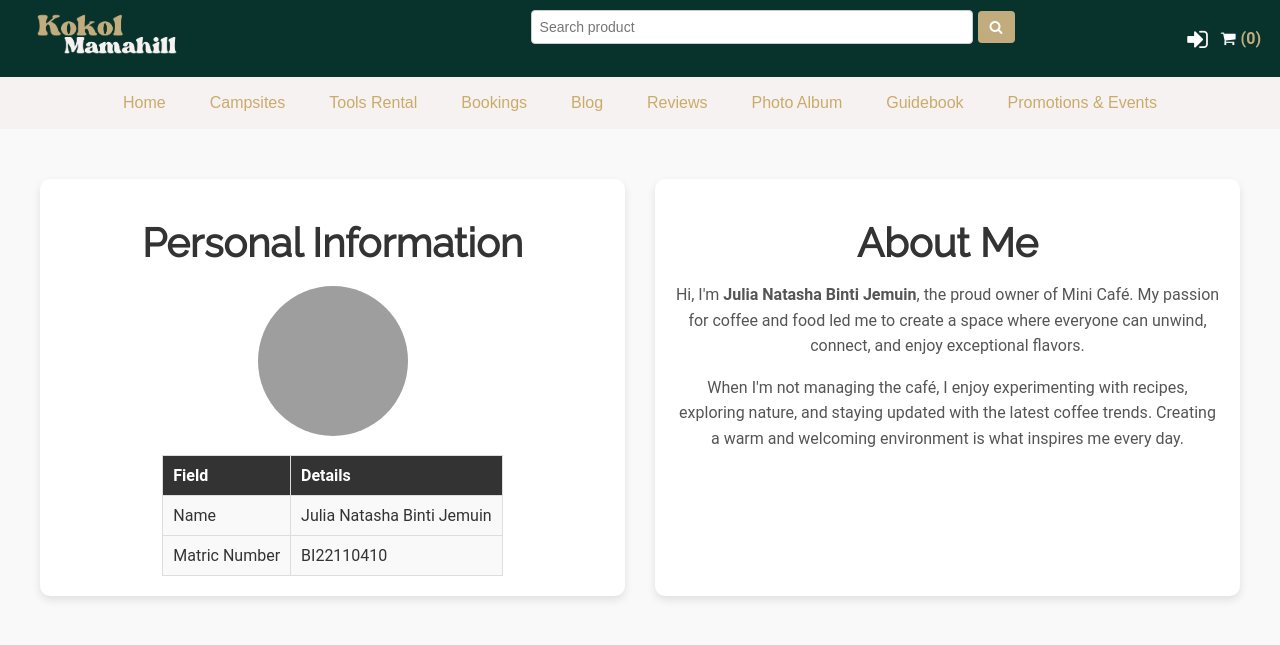
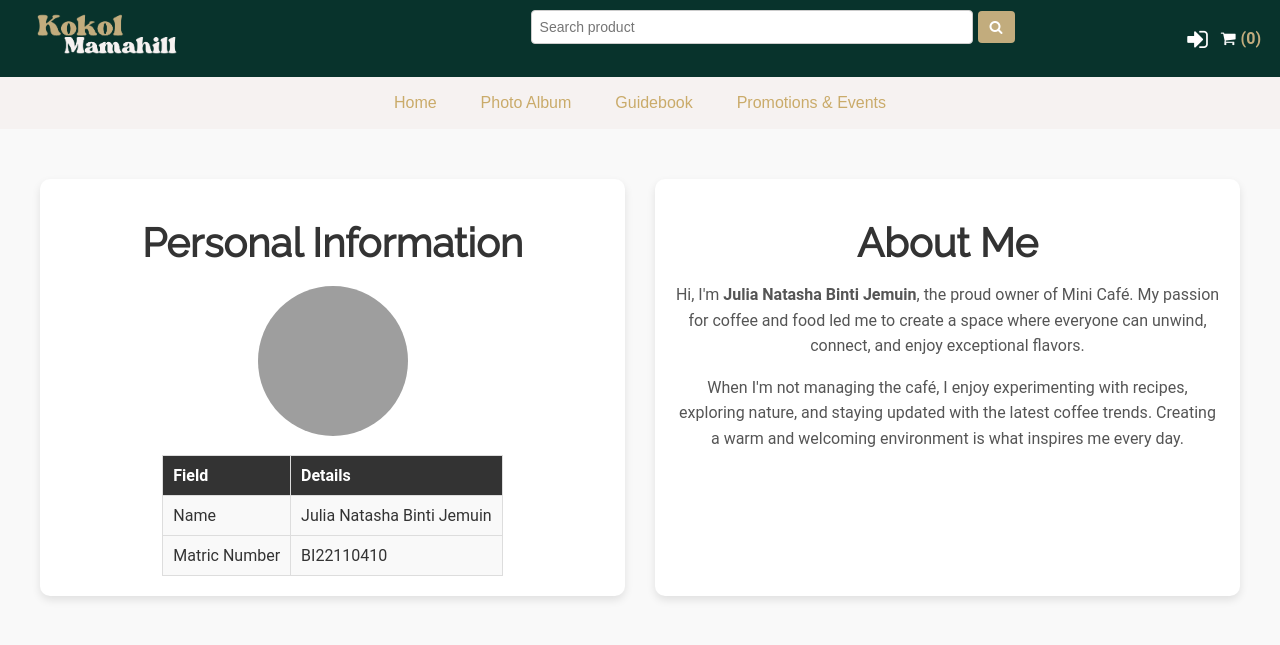
Before and after one commit to okaka00/GROUP-PPMS, a PHP site: page /campsite/aboutMe.php in a window 1280 px wide. Shown: the top 645 px of the page. Run offline with PHP 8.4, Linux system fonts and the light colour scheme; grey boxes are pictures that could not be loaded.

Commit message:
Update topnav.php

```diff
--- a/codes/user/includes/topnav.php
+++ b/codes/user/includes/topnav.php
@@ -1,10 +1,6 @@
 <nav class="topnav" id="myTopnav">
+
     <a href="index.php">Home</a>
-    <a href="campsites.php">Campsites</a>
-    <a href="tools_rental.php">Tools Rental</a>
-    <a href="bookings.php">Bookings</a>
-    <a href="blog.php">Blog</a>
-    <a href="review.php">Reviews</a>
     <a href="photo_album.php">Photo Album</a>
     <a href="guidebook.php">Guidebook</a>
     <a href="promotions_events.php">Promotions & Events</a>
@@ -12,4 +8,14 @@
         <i class="fa fa-bars"></i></a>
 
 
+        <?php if (isset($_SESSION["UID"])) { ?>
+
+    <a href="campsites.php">Campsites</a>
+    <a href="tools_rental.php">Tools Rental</a>
+    <a href="bookings.php">Bookings</a>
+    <a href="blog.php">Blog</a>
+    <a href="review.php">Reviews</a>
+    <?php }?>
+
+
 </nav>
```
